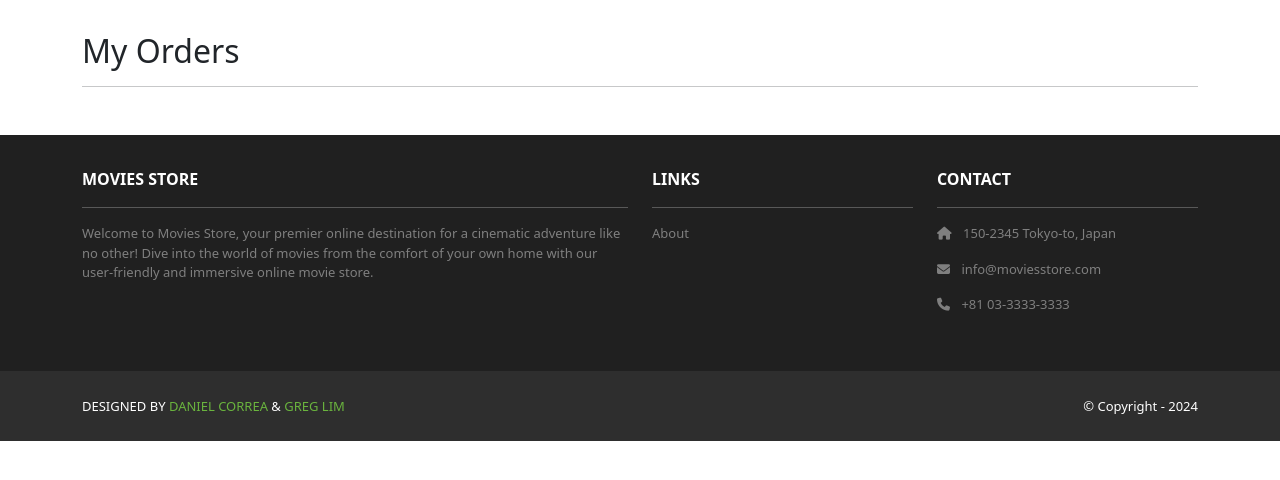
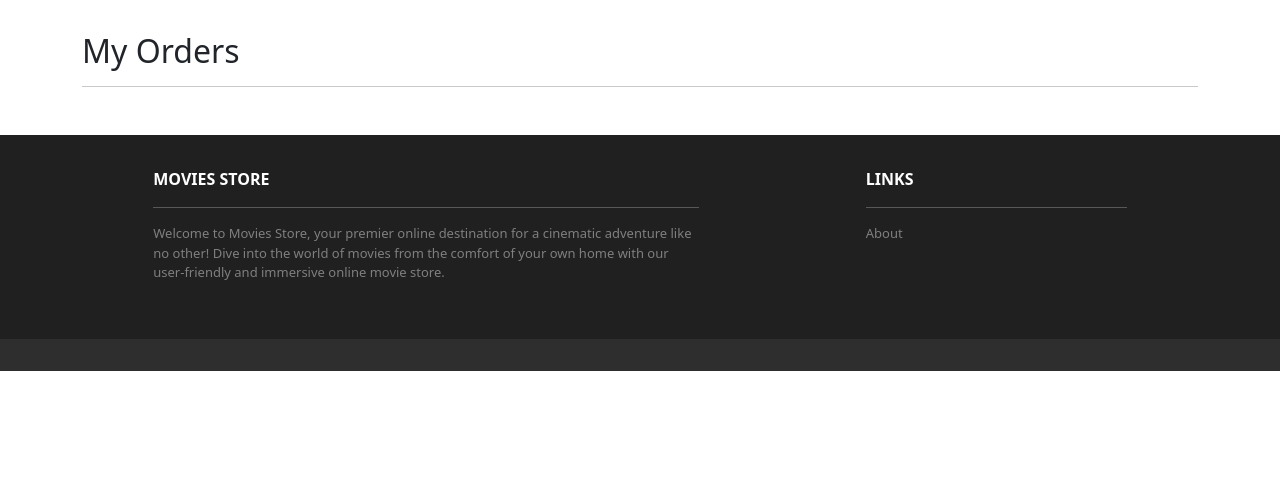
Before and after one commit to janista-ng/moviesstore_mt1, a Django app: page /accounts/orders/ in a window 1280 px wide. Shown: the part 82-562 px from the top of the page. Run offline with Django 5.2, Linux system fonts and the light colour scheme; a user stored in the database is signed in; data that the repository does not hold is empty; parts of the project's set-up code (start-up, migrations or seed data) failed here and were passed over; some libraries are stand-ins or nearby versions.

Commit message:
base code

```diff
--- a/moviesstore/templates/base.html
+++ b/moviesstore/templates/base.html
@@ -62,27 +62,11 @@
             <hr />
             <p><a class="nav-link" href="{% url 'home.about' %}">About</a></p>
           </div>
-          <div class="col-md-3 col-lg-3 col-xl-3 mx-auto mb-4">
-            <b>CONTACT</b>
-            <hr />
-            <p><i class="fas fa-home me-2"></i> 150-2345 Tokyo-to, Japan</p>
-            <p><i class="fas fa-envelope me-2"></i> info@moviesstore.com</p>
-            <p><i class="fas fa-phone me-2"></i> +81 03-3333-3333</p>
-          </div>
         </div>
       </div>
     </section>
     <section class="p-3 ms-footer-bottom bg-dark">
-      <div class="container d-flex justify-content-between">
-        <div class="me-5 text-white">
-          <span>DESIGNED BY <a href="https://www.x.com/danielgarax" target="_blank">DANIEL CORREA</a> &
-            <a href="https://www.x.com/greglim81" target="_blank">GREG LIM</a>
-          </span>
-        </div>
-        <div class="text-white">
-          <span>© Copyright - 2024</span>
-        </div>
-      </div>
+
     </section>
     <!-- Footer -->
   </body>
```
Also changed, not shown: db.sqlite3 (deleted), media/movie_images/600PX_1.jpg (added), 1 other file.
